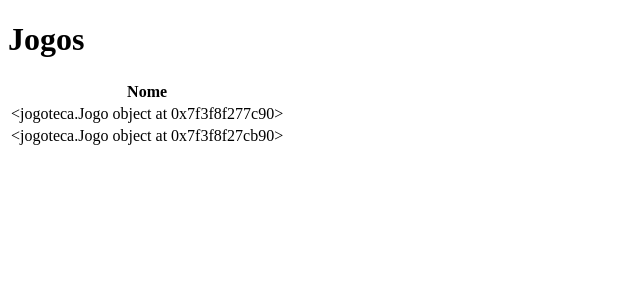
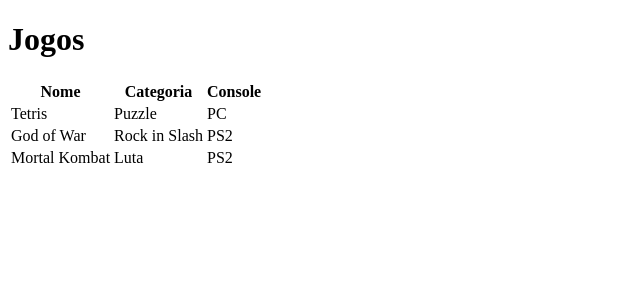
Before and after one commit to gsoaresdz/jogoteca, a Flask app: page /inicio in a window 1280 px wide. Shown: the top 300 px of the page, without its empty margins (0-640 px from the left). Run offline with Flask 3, Linux system fonts and the light colour scheme.

Commit message:
Mostrando atributos na View

```diff
--- a/jogoteca.py
+++ b/jogoteca.py
@@ -11,9 +11,10 @@ app = Flask(__name__)
 @app.route('/inicio')
 def ola():
     jogo1 = Jogo('Tetris', 'Puzzle', 'PC')
-    jogo2 = Jogo('God of War', 'Rack in Slash', 'PS2')
+    jogo2 = Jogo('God of War', 'Rock in Slash', 'PS2')
+    jogo3 = Jogo('Mortal Kombat', 'Luta', 'PS2')
 
-    lista = [jogo1, jogo2]
+    lista = [jogo1, jogo2, jogo3]
 
     return render_template('lista.html', titulo = 'Jogos', jogos = lista)
 
--- a/templates/lista.html
+++ b/templates/lista.html
@@ -16,12 +16,16 @@
       <thead class="thead-default">
         <tr>
           <th>Nome</th>
+          <th>Categoria</th>
+          <th>Console</th>
         </tr>
       </thead>
       <tbody>
         {% for jogo in jogos %}
         <tr>
-          <td>{{ jogo }}</td>
+          <td>{{ jogo.nome }}</td>
+          <td>{{ jogo.categoria }}</td>
+          <td>{{ jogo.console }}</td>
         </tr>
         {% endfor %}
       </tbody>
```
